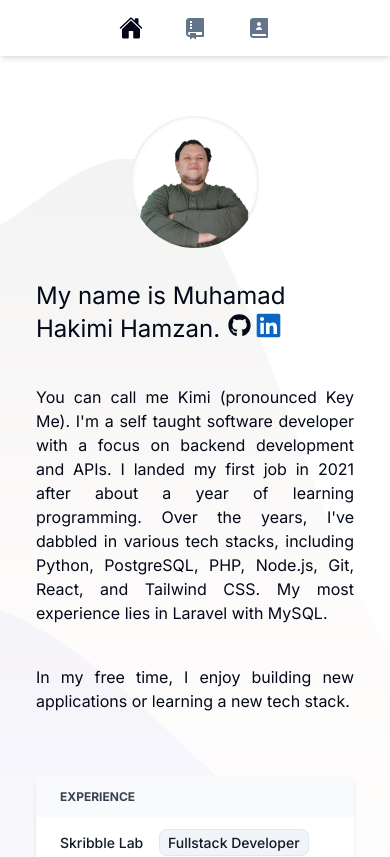
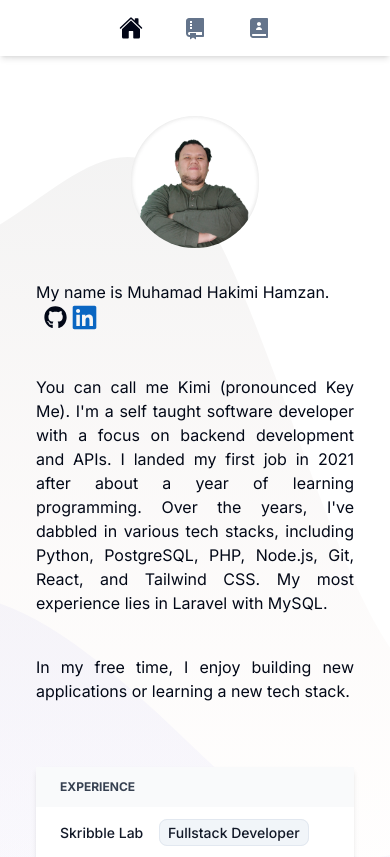
Before and after one commit to hakimihamzan/v2-portfolio, a Next.js app: page / in a window 390 px wide. Shown: the top 857 px of the page. Built offline with nearby package versions, Linux system fonts and the light colour scheme.

Commit message:
Update H1 size on mobile

```diff
--- a/src/pages/index.tsx
+++ b/src/pages/index.tsx
@@ -27,7 +27,7 @@ export default function Home() {
   return (
     <div className="flex flex-col md:flex-row m-5 md:mt-12 gap-8 md:gap-16 lg:gap-36 md:m-2 lg:mx-8 xl:mx-24 2xl:mx-36">
       <div className="fade-in md:order-last md:w-3/4">
-        <h1 className="text-2xl md:text-3xl mb-10">My name is Muhamad Hakimi Hamzan.
+        <h1 className="md:text-3xl mb-10">My name is Muhamad Hakimi Hamzan.
           <span className="ml-2 inline-flex justify-center items-center gap-1 md:hidden">
             <a href="https://github.com/hakimihamzan" target="_blank" rel="noopener noreferrer">
               <FaGithub size="23px" />
```
